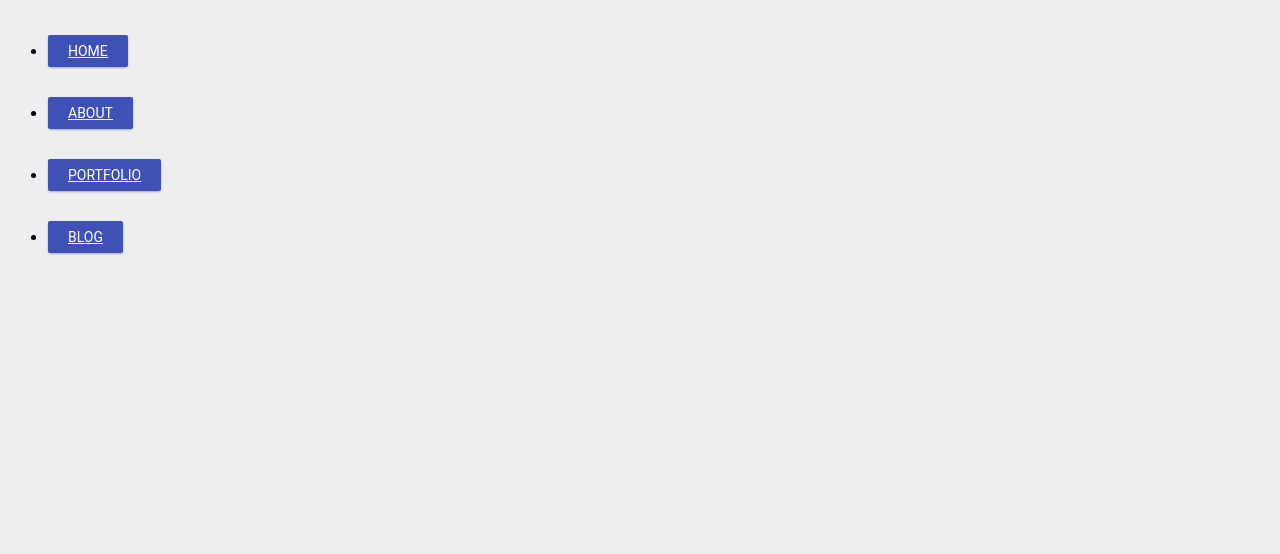
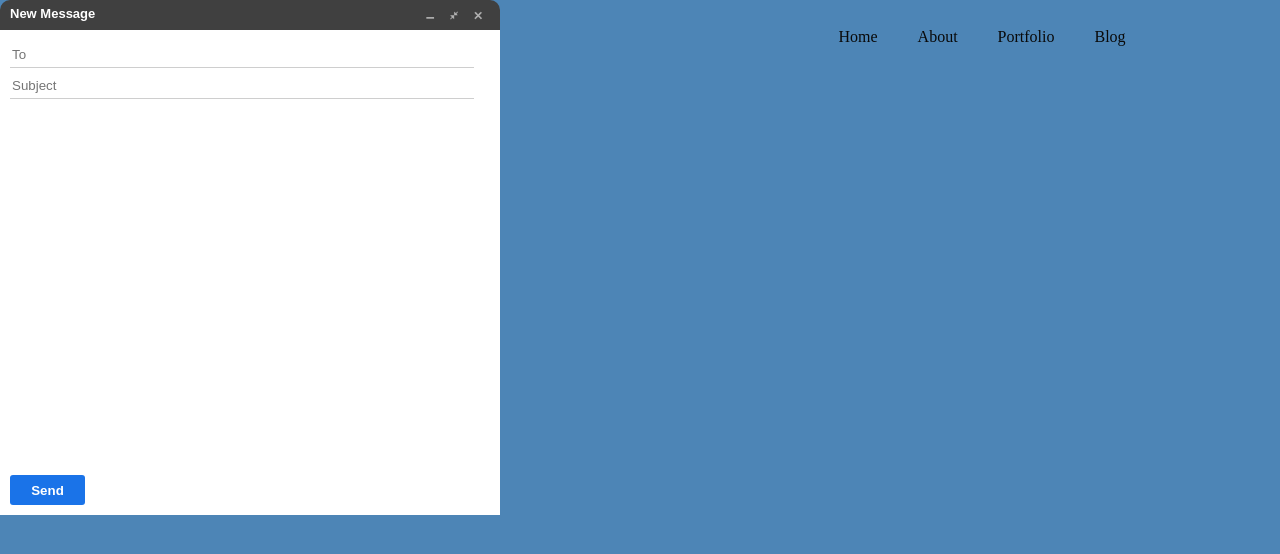
Before and after one commit to RobSweny/Portfolio-Website, a plain HTML site: page contact.html in a window 1280 px wide. Drawn offline with nearby package versions, Linux system fonts and the light colour scheme; files that its build step writes are made by us from their sources; a web font is replaced by a local one.

Commit message:
working on contact page

```diff
--- /dev/null
+++ b/Contactjavascript.js
@@ -0,0 +1,22 @@
+$(document).ready(function() {
+    $("#minimize").mouseenter(function() {
+      $(this).children('img').attr("src", "images/gmail_icons/minimize_higlighted.png");
+    });
+    $("#minimize").mouseout(function() {
+        $(this).children('img').attr("src", "images/gmail_icons/minimize.png");
+    });
+
+    $("#exit_full").mouseenter(function() {
+        $(this).children('img').attr("src", "images/gmail_icons/exit_full_screen_highlighted.png");
+    });
+    $("#exit_full").mouseout(function() {
+        $(this).children('img').attr("src", "images/gmail_icons/exit_full_screen.png");
+    });
+
+    $("#close").mouseenter(function() {
+    $(this).children('img').attr("src", "images/gmail_icons/close_highlighted.png");
+    });
+    $("#close").mouseout(function() {
+        $(this).children('img').attr("src", "images/gmail_icons/close.png");
+    });
+});
--- a/contact.html
+++ b/contact.html
@@ -10,10 +10,14 @@
         <title></title>
         <meta name="description" content="">
         <meta name="viewport" content="width=device-width, initial-scale=1">
-        <link rel="stylesheet" href="styles.css">
-        <script src="javascript.js"></script>
+        <link rel="stylesheet" href="contactstyle.css">
 
+        <!-- JQuery -->
+        <script src="http://code.jquery.com/jquery-1.10.2.js"></script>
+        <script src="http://code.jquery.com/ui/1.11.2/jquery-ui.js"></script>
 
+        <!-- Javascript -->
+        <script src="Contactjavascript.js"></script>
 
         <!-- Bootstrap -->
         <script src="https://code.jquery.com/jquery-3.2.1.slim.min.js" integrity="sha384-KJ3o2DKtIkvYIK3UENzmM7KCkRr/rE9/Qpg6aAZGJwFDMVNA/GpGFF93hXpG5KkN" crossorigin="anonymous"></script>
@@ -38,6 +42,31 @@
              </ul>
           </nav>
 
+          <div>
+            <div class="googleform_top_bar">
+                <p class="new_message_text">New Message</p>
+                <div class="action_bar">
+                    <button id="minimize" class="minimize"><img id="minimize_img" class="minimize_img" src="images/gmail_icons/minimize.png"/></button>
+                    <button id="exit_full" class="exit_full"><img class="exit_img" src="images/gmail_icons/exit_full_screen.png"/></button>
+                    <button id="close" class="close"><img class="close_img" src="images/gmail_icons/close.png"/></button>
+                </div>
+            </div>
+            <div class="googleform">
+                <form>
+                    <div class="form-group">
+                        <input class="input_to" placeholder="To"></input>
+                        <input class="input_subject" placeholder="Subject"></input>
+                        <div class="googleform_bottom_bar">
+                            <button class="send_button">Send</button>
+                        </div>
+                    </div>
+                </form>
+            </div>
+          </div>
+
+
+
+          </div>
 
 
     </body>
--- /dev/null
+++ b/contactstyle.css
@@ -0,0 +1,208 @@
+@font-face {
+    font-family: space;
+    src: url('fonts/spacegrotesk/SpaceGrotesk[wght].ttf')
+}
+
+@font-face {
+    font-family: montserrat;
+    src: url('fonts/Montserrat/Montserrat-SemiBold.ttf')
+}
+
+@font-face {
+    font-family: montserrat-light;
+    src: url('fonts/Montserrat/Montserrat-Light.ttf')
+}
+
+@font-face {
+    font-family: work-sans;
+    src: url('fonts/Work_Sans/WorkSans-VariableFont_wght.ttf')
+}
+
+/* Nav bar */
+nav {
+    width:80%;
+    margin:0 auto;
+    background:blue;
+}
+
+div {
+    float:left;
+}
+
+ul {
+    margin:0;
+    padding:0;
+    float:right;
+}
+
+li {
+    list-style:none;
+    display:inline;
+}
+
+a {
+    color: #090909;
+    font-family: montserrat;
+    text-decoration:none;
+    float:left;
+    padding:20px;
+}
+
+body {
+    background-color: rgb(77, 133, 182);
+}
+
+.googleform_top_bar {
+    position: absolute;
+    width: 500px;
+    height: 30px;
+    top: 0;
+    left: 0;
+    border-radius: 10px 10px 0px 0px;
+    background-color: #404040;
+}
+
+
+.action_bar {
+    display: flex;
+    position: absolute;
+    top: 0;
+    right: 0;
+    margin: 1px;
+    margin-top: 6px;
+    margin-right: 10px;
+}
+
+.minimize {
+    display: block;
+    margin: -1px;
+    margin-left: 2px;
+    margin-right: 2px;
+    padding: 0;
+    border: 0;
+    border-width: 0px;
+}
+
+button:focus {
+    outline: none;
+}
+
+.minimize_img {
+    height: 20px;
+    width: 20px;
+    padding: 0;
+    border: none;
+    vertical-align: middle;
+    background-size: contain;
+}
+
+.exit_full {
+    display: block;
+    margin: -1px;
+    margin-left: 2px;
+    margin-right: 2px;
+    padding: 0;
+    border: 0;
+    border-width: 0px;
+}
+
+.exit_img {
+    height: 20px;
+    width: 20px;
+    padding: 0;
+    border: none;
+    vertical-align: middle;
+    background-size: contain;
+}
+
+.close {
+    display: block;
+    margin: -1px;
+    margin-left: 2px;
+    margin-right: 2px;
+    padding: 0;
+    border: 0;
+    border-width: 0px;
+}
+
+.close_img {
+    height: 20px;
+    width: 20px;
+    padding: 0;
+    border: none;
+    vertical-align: middle;
+    background-size: contain;
+}
+
+
+.new_message_text {
+    font-family: Arial, Helvetica, sans-serif;
+    font-weight: bold;
+    color: white;
+    font-size: 13px;
+    text-align: left;
+    margin: 1px;
+    margin-top: 6px;
+    margin-left: 10px;
+}
+
+.form-group {
+    width:auto;
+    margin-top: 30px;
+    margin-left: 10px;
+    margin-right: 10px;
+    font-family: Arial, Helvetica, sans-serif;
+}
+
+.input_to {
+    width: 460px;
+    outline: 0px;
+    border-width: 0 0 1px;
+    border-color: #cecece;
+    padding-bottom: 5px;
+}
+
+.input_subject {
+    width: 460px;
+    padding-top: 10px;
+    outline: 0px;
+    border-width: 0 0 1px;
+    border-color: #cecece;
+    padding-bottom: 5px;
+    offset: -10px;
+}
+
+.googleform {
+    position: absolute;
+    width: 500px;
+    height: 500px;
+    margin-top: 15px;
+    top: 0;
+    left: 0;
+    z-index: -1;
+    border-radius: 0px 0px 0px 0px;
+    background-color: white;
+}
+
+.googleform_bottom_bar {
+    position: absolute;
+    bottom: 0;
+    margin-bottom: 10px;
+}
+
+.send_button {
+    height: 30px;
+    width: 75px;
+    border-radius: 3px;
+    background-color: #1a73e8;
+    font-family: Arial, Helvetica, sans-serif;
+    font-weight: bold;
+    color: white;
+    text-decoration: none;
+    outline: 0;
+    border: 0;
+}
+
+.send_button:hover {
+    box-shadow: 0 0 4px #3f87e6;
+}
```
Also changed, not shown: indexstyle.css (+7 -6 lines), images/gmail_icons/close.png (added), images/gmail_icons/close_highlighted.png (added), images/gmail_icons/exit_full_screen.png (added), images/gmail_icons/exit_full_screen_highlighted.png (added), images/gmail_icons/minimize.png (added), images/gmail_icons/minimize_higlighted.png (added), 1 other file.
